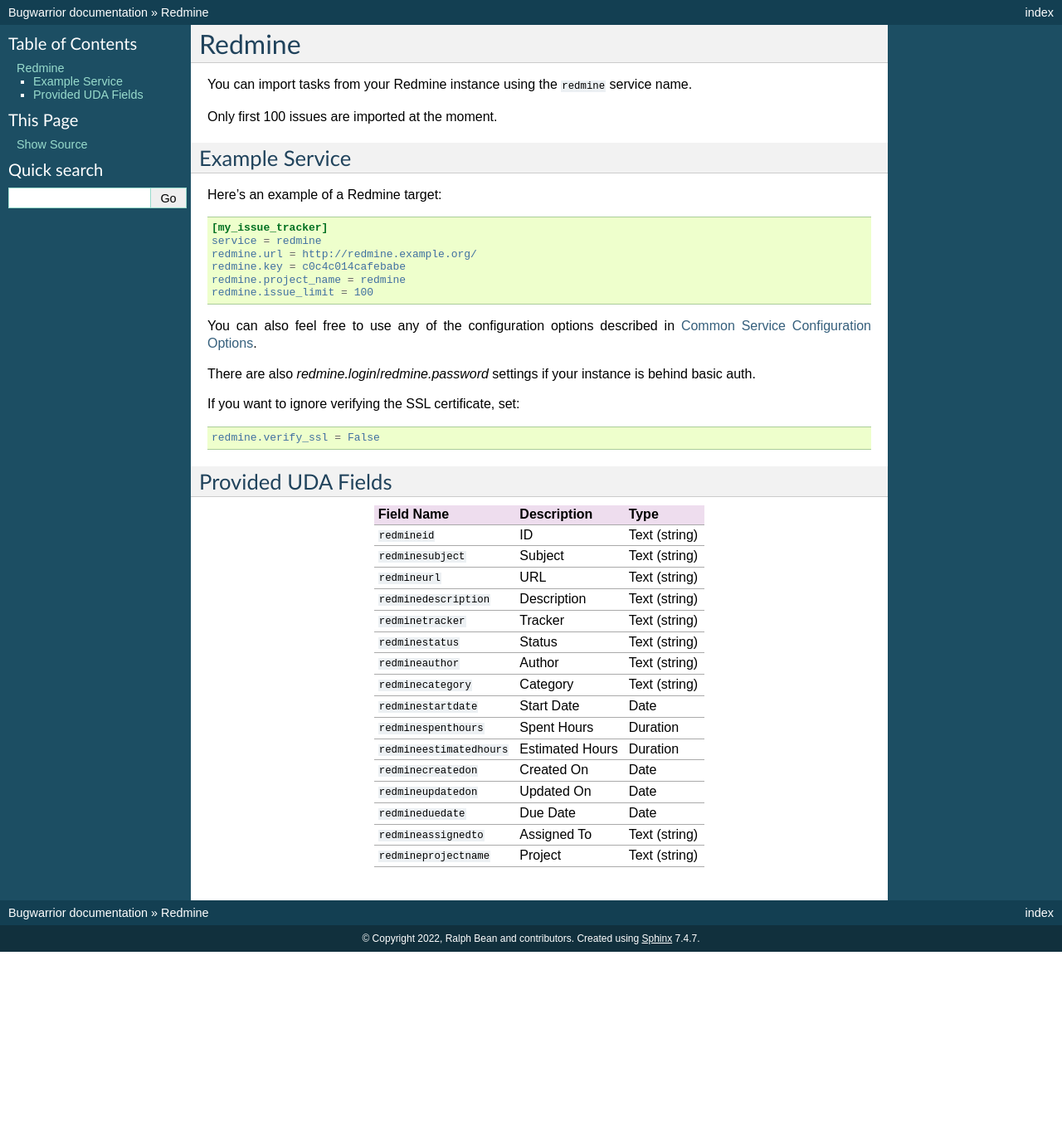
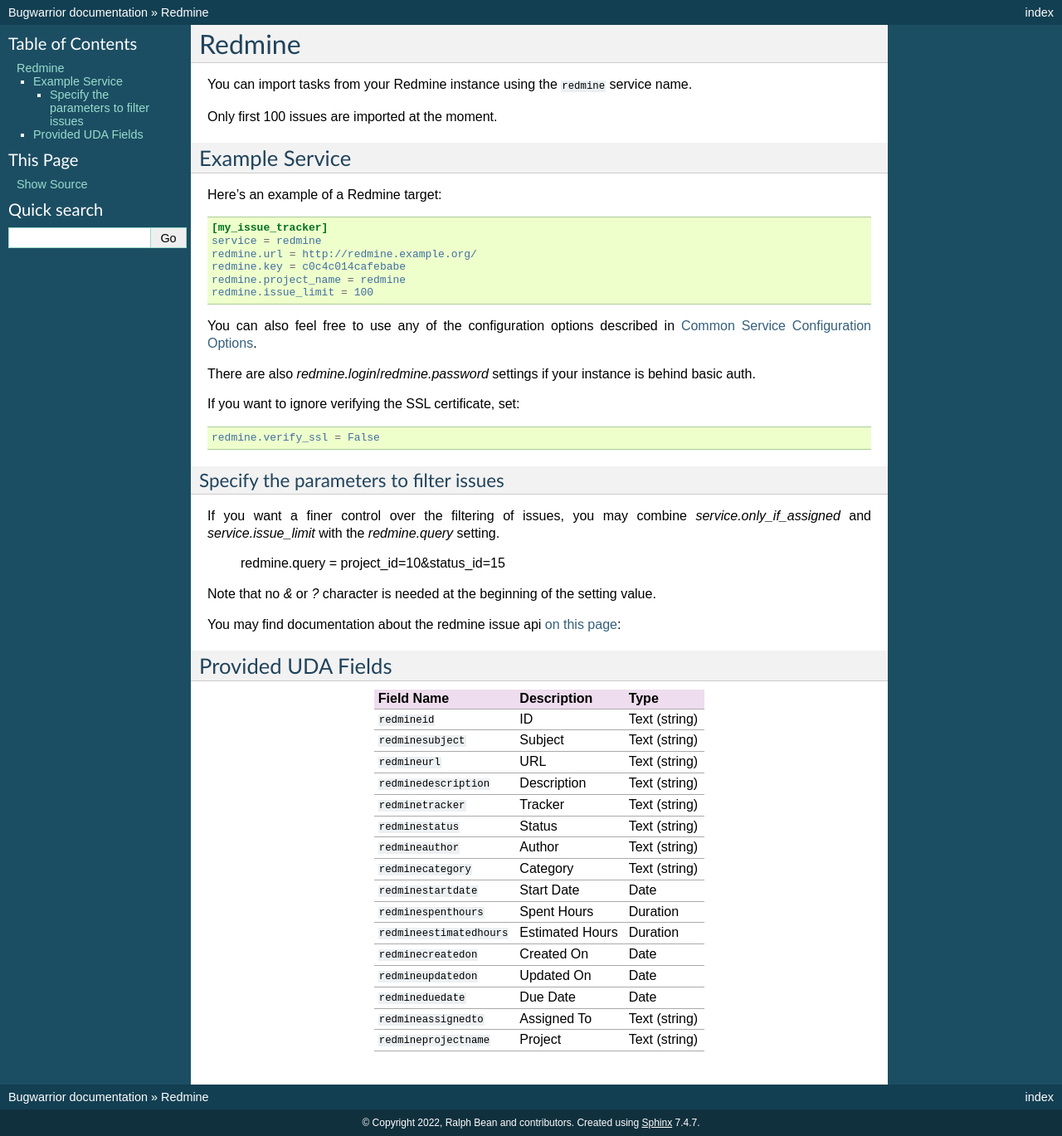
Before and after one commit to GothenburgBitFactory/bugwarrior, a Sphinx documentation site: the page built from bugwarrior/docs/services/redmine.rst, in a window 1280 px wide. Shown: the whole page at 83% size. Built offline with Sphinx 7.4.7, drawn with Linux system fonts in a browser that asks for light colours; pages that are not in the unit, such as notebooks, are missing from menus; the version number could not be read and is left out; before the commit the page ends 1147 px from its top, so only the background shows below that.

Commit message:
redmine: Support a query configuration value to filter issues
The query set in the configuration will completely override the
`issue_limit` and `only_if_assigned` parameters.
The query is passed as is.

```diff
--- a/bugwarrior/docs/services/redmine.rst
+++ b/bugwarrior/docs/services/redmine.rst
@@ -27,6 +27,21 @@
 If you want to ignore verifying the SSL certificate, set::
 
     redmine.verify_ssl = False
+
+Specify the parameters to filter issues
++++++++++++++++++++++++++++++++++++++++
+
+If you want a finer control over the filtering of issues, you may combine
+`service.only_if_assigned` and `service.issue_limit` with the `redmine.query`
+setting.
+
+    redmine.query = project_id=10&status_id=15
+
+Note that no `&` or `?` character is needed at the beginning of the setting
+value.
+
+You may find documentation about the redmine issue api
+`on this page <https://www.redmine.org/projects/redmine/wiki/Rest_Issues>`_:
 
 Provided UDA Fields
 -------------------
```
Also changed, not shown: 1 other file.
